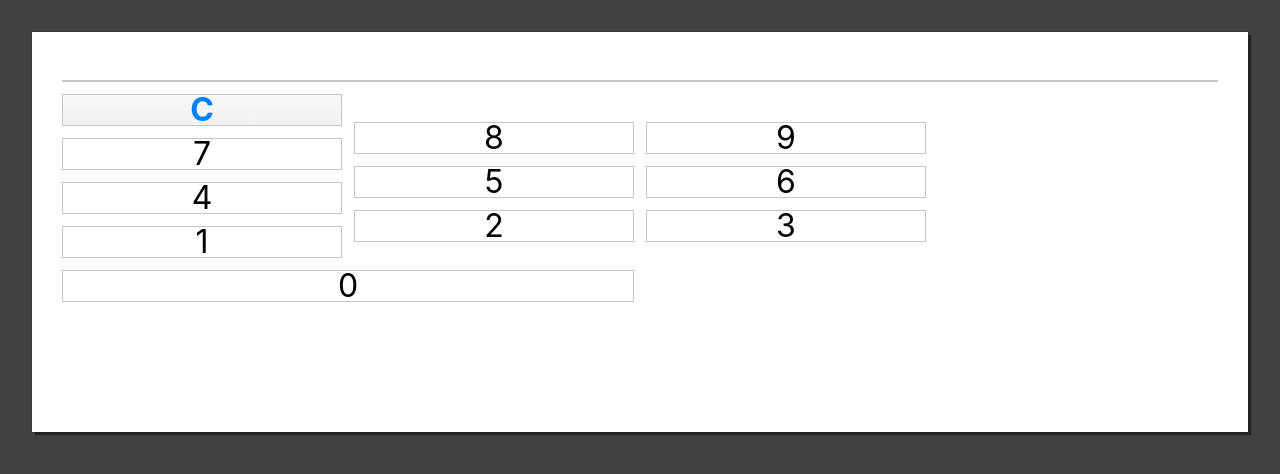
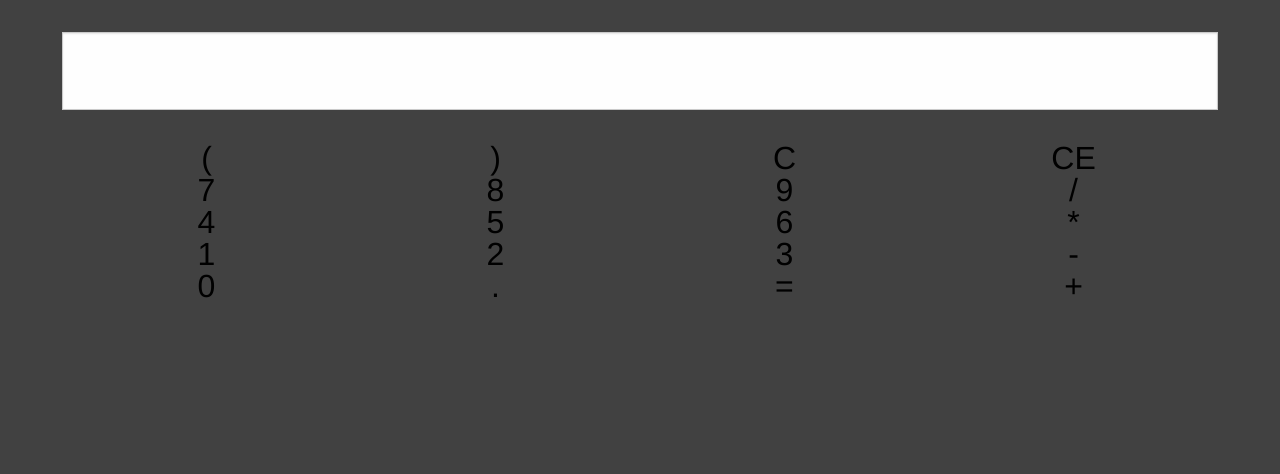
Before and after one commit to tsekwi/react-calculator, a React (Create React App) app: page / in a window 1280 px wide. Shown: the top 474 px of the page. Built offline with nearby package versions, Linux system fonts and the light colour scheme.

Commit message:
added clear and clear entry btns

```diff
--- a/src/App.js
+++ b/src/App.js
@@ -1,97 +1,88 @@
-// import logo from './logo.svg';
-// import './App.css';
+import { useState } from "react";
+import Button from './Button';
+import './foundation.min.css';
 import './style.scss';
 
-function App() {
+const App = () => {
+  const [value, setValue] = useState('');
+
+  const handleSubmit = (e) => {
+    e.preventDefault();
+    setValue(eval(value));
+  }
+
+  const updateState = (e) => {
+    setValue(e.target.value);
+  }
+
+  const handleChange = (newValue) => {
+    setValue(newValue);
+  }
+
+  const clearEntry = () => {
+    setValue(value.slice(0,-1));
+    console.log(value);
+  }
+
   return (
-    <div className="application">
-    <div className="row">
-      <div className="flex-container">
-        <div id="numbers"></div>
+    <form className="grid-container" onSubmit={ handleSubmit }>
+      <div className="grid-x grid-padding-x">
+        <div className="cell small-12">
+          <label>
+            <input type="text" value={ value } onChange={ updateState } />
+          </label>
+        </div>
       </div>
-    </div>
-    <div className="flex-container row">
-      <div className="flex-item-3">
-        <div className="flex-container row">
-          <div className="flex-item-1">
-            <span id="clearBtn">C</span>
-            <span id="sevenNum">7</span>
-            <span id="fourNum">4</span>
-            <span id="oneNum">1</span>
-          </div>
-          <div className="flex-item-1">
-            <span id="divideNum">
-              {/* <svg version="1.1" xmlns="http://www.w3.org/2000/svg" xmlns:xlink="http://www.w3.org/1999/xlink" x="0px" y="0px" width="30px" height="30px" viewBox="0 0 500 500" enable-background="new 0 0 500 500" xml:space="preserve">
-                <g>
-                  <rect fill="#0080FF" y="225" width="500" height="50" />
-                  <rect fill="#0080FF" stroke="#0080FF" stroke-width="10" x="225" y="50" width="50" height="50" />
-                  <rect fill="#0080FF" stroke="#0080FF" stroke-width="10" x="225" y="400" width="50" height="50" />
-                </g>
-              </svg> */}
-            </span>
-            <span id="eightNum">8</span>
-            <span id="fiveNum">5</span>
-            <span id="twoNum">2</span>
-          </div>
-          <div className="flex-item-1">
-            <span id="multiplyNum">
-              {/* <svg version="1.1" xmlns="http://www.w3.org/2000/svg" xmlns:xlink="http://www.w3.org/1999/xlink" x="0px" y="0px" width="30px" height="30px" viewBox="0 0 500 500" enable-background="new 0 0 500 500" xml:space="preserve">
-                <polygon fill="#0080FF" stroke="#0080FF" stroke-width="10" points="444.454,91.901 409.099,56.545 250,215.645 90.901,56.545 55.546,91.901 214.645,251 55.546,410.1 90.901,445.455 250,286.355 409.099,445.455 444.454,410.1 285.355,251" />
-              </svg> */}
-            </span>
-            <span id="nineNum">9</span>
-            <span id="sixNum">6</span>
-            <span id="threeNum">3</span>
-          </div>
-        </div>
-        <div className="flex-container row">
-          <div className="flex-item-2">
-            <span id="zeroNum">0</span>
-          </div>
-          <div className="flex-item-1">
-            <span id="dotNum">
-              {/* <svg version="1.1" xmlns="http://www.w3.org/2000/svg" xmlns:xlink="http://www.w3.org/1999/xlink" x="0px" y="0px" width="30px" height="30px" viewBox="0 0 500 500" enable-background="new 0 0 500 500" xml:space="preserve">
-                <rect x="212.5" y="375.001" width="75" height="75" />
-              </svg> */}
-            </span>
+
+      <div className="grid-x">
+        <div className="cell small-12">
+          <div className="grid-x">
+            {
+              ['(',')'].map(num =>
+                <Button
+                num={ num }
+                value={ value }
+                change={ handleChange }
+                key={ num } classy={ 'small-3' } />
+              )
+            }
+            <button type="button" id="C" value="C" onClick={ () => setValue('') } key="C" className="cell small-3 text-center">C</button>
+            <button type="button" id="CE" value="CE" onClick={ clearEntry } key="CE" className="cell small-3 text-center">CE</button>
           </div>
         </div>
       </div>
-      <div className="flex-item-1">
-        <span id="clearNumBtn">
-          {/* <svg version="1.1" xmlns="http://www.w3.org/2000/svg" xmlns:xlink="http://www.w3.org/1999/xlink" x="0px" y="0px"width="50px" height="50px" viewBox="0 0 500 500" enable-background="new 0 0 500 500" xml:space="preserve">
-            <g>
-              <path fill="#0080FF" d="M500,125.294c0-7.859-6.372-14.236-14.236-14.236l-327.176,0.051c-1.729,0-3.313,0.621-4.551,1.649L2.488,244.451
-              C0.969,245.757,0,247.699,0,249.858v0.283c0,2.16,0.969,4.101,2.488,5.408l151.549,131.692c1.237,1.028,2.822,1.649,4.551,1.649
-              l327.176,0.051c7.864,0,14.236-6.376,14.236-14.235V125.294z" />
-              <path fill="#FFFFFF" d="M366.098,170.486l-52.522,52.532l-52.527-52.532c-3.425-3.42-8.967-3.42-12.387,0.009l-14.454,14.449
-              c-3.42,3.42-3.425,8.972-0.005,12.392l52.527,52.522l-52.522,52.522c-3.42,3.42-3.425,8.973-0.005,12.393l14.454,14.458
-              c3.42,3.42,8.972,3.42,12.392,0l52.527-52.522l52.522,52.522c3.42,3.42,8.972,3.42,12.392,0l14.454-14.458
-              c3.425-3.42,3.42-8.973-0.005-12.393l-52.522-52.522l52.527-52.522c3.42-3.42,3.42-8.972-0.005-12.392l-14.449-14.458
-              C375.064,167.066,369.522,167.066,366.098,170.486z" />
-            </g>
-          </svg> */}
-        </span>
-        <span id="minusNum">
-          {/* <svg version="1.1" xmlns="http://www.w3.org/2000/svg" xmlns:xlink="http://www.w3.org/1999/xlink" x="0px" y="0px" width="30px" height="30px" viewBox="0 0 500 500" enable-background="new 0 0 500 500" xml:space="preserve">
-            <rect fill="#0080FF" y="225" width="500" height="75" />
-          </svg> */}
-        </span>
-        <span id="plusNum">
-          {/* <svg version="1.1" xmlns="http://www.w3.org/2000/svg" xmlns:xlink="http://www.w3.org/1999/xlink" x="0px" y="0px" width="30px" height="30px" viewBox="0 0 500 500" enable-background="new 0 0 500 500" xml:space="preserve">
-            <polygon fill="#0080FF" stroke="#0080FF" stroke-width="10" points="500,225 275,225 275,0 225,0 225,225 0,225 0,275 225,275 225,500 275,500 275,275 500,275" />
-          </svg> */}
-        </span>
-        <span id="submitBtn">
-          {/* <svg version="1.1" xmlns="http://www.w3.org/2000/svg" xmlns:xlink="http://www.w3.org/1999/xlink" x="0px" y="0px" width="30px" height="30px" viewBox="0 0 500 500" enable-background="new 0 0 500 500" xml:space="preserve">
-            <rect y="125" width="500" height="75" fill="#FFFFFF" />
-            <rect y="325" width="500" height="75" fill="#FFFFFF" />
-          </svg> */}
-        </span>
+
+      <div className="grid-x">
+        <div className="cell small-9">
+          <div className="grid-x">
+            {
+              [7,8,9,4,5,6,1,2,3,0,'.'].map(num =>
+                <Button
+                num={ num }
+                value={ value }
+                change={ handleChange }
+                key={ num } classy={ 'small-4' } />
+              )
+            }
+            <button className="cell small-4 text-center" type="submit">=</button>
+          </div>
+        </div>
+        <div className="cell small-3">
+          <div className="grid-y">
+            {
+              ['/','*','-','+'].map(num =>
+                <Button
+                num={ num }
+                value={ value }
+                change={ handleChange }
+                keys={ num } classy={ 'small-4' } />
+              )
+            }
+          </div>
+        </div>
       </div>
-    </div>
-  </div>
-  );
+    </form>
+    );
 }
 
 export default App;
```
